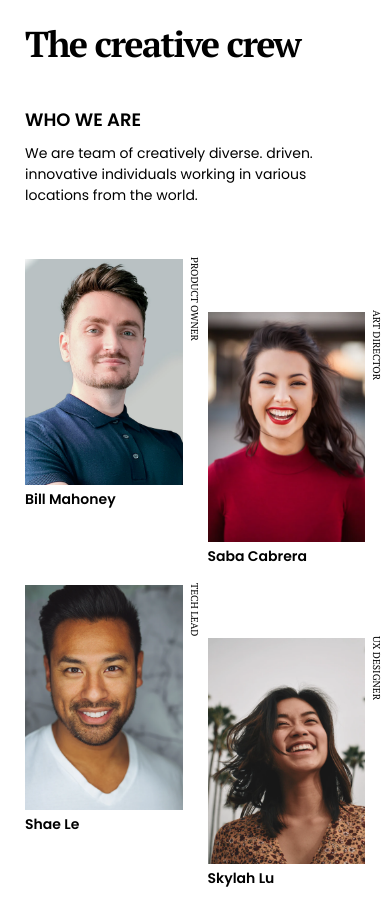
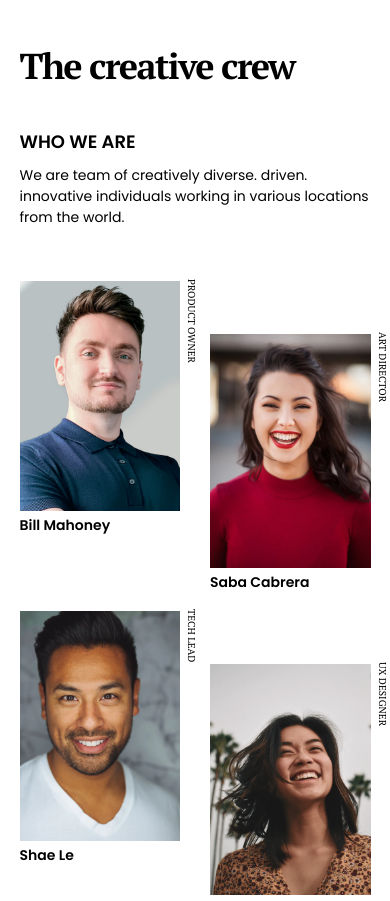
Before and after one commit to brandovidal/my-team-page, a plain HTML site: page index.html in a window 390 px wide. Shown: the top 901 px of the page. Drawn offline with Linux system fonts and the light colour scheme.

Commit message:
Edit README.md and Styles
Signed-off-by: Brando Vidal <yisusdracon@gmail.com>

```diff
--- a/index.html
+++ b/index.html
@@ -18,7 +18,7 @@
       rel="stylesheet"
     />
 
-    <title>Devchallenges</title>
+    <title>My Team Page</title>
     <link rel="stylesheet" href="style.css" />
   </head>
   <body>
--- a/style.css
+++ b/style.css
@@ -33,13 +33,15 @@ p {
   margin: 0;
 }
 
+
 /**** Container ****/
 .container {
   display: flex;
   flex-direction: column;
   justify-content: center;
-  padding: 20px 25px;
+  padding: 5vh 15vw;
 }
+
 
 /**** Heading ****/
 .container .heading {
@@ -57,7 +59,7 @@ p {
   letter-spacing: -0.045em;
   color: var(--color-primary);
   min-width: 290px;
-  margin: 0 215px 0 0;
+  margin: 0 10vw 0 0;
 }
 .container .heading .content .title {
   font-family: var(--font-default);
@@ -78,13 +80,14 @@ p {
   color: var(--color-primary);
 }
 
+
 /**** Gallery ****/
 .container .gallery {
   position: relative;
   display: grid;
   grid-template-columns: repeat(3, 1fr);
   grid-template-rows: repeat(2, 50px 1fr 50px);
-  grid-column-gap: 25px;
+  grid-column-gap: 95px;
   grid-row-gap: 18px;
   margin-bottom: 80px;
 }
@@ -145,6 +148,7 @@ p {
   max-width: 200px;
 }
 
+
 /**** Footer ****/
 .footer {
   position: static;
@@ -160,7 +164,39 @@ p {
   -moz-user-select: none;
 }
 
+
+/**** Media Queries ****/
+@media (max-width: 1440px) {
+  .container {
+    display: flex;
+    flex-direction: column;
+    justify-content: center;
+    padding: 5vh 10vw;
+  }
+  .container .heading .nav {
+    margin: 0 5vw 0 0;
+  }
+  .container .gallery {
+    grid-template-columns: repeat(3, 1fr);
+    grid-template-rows: repeat(2, 50px 1fr 50px);
+    grid-column-gap: 50px;
+    grid-row-gap: 18px;
+  }
+  .container .gallery .card .rotate {
+    top: 155px;
+    max-width: 175px;
+  }
+}
 @media (max-width: 768px) {
+  .container {
+    display: flex;
+    flex-direction: column;
+    justify-content: center;
+    padding: 5vh 5vw;
+  }
+  .container .heading .nav {
+    margin: 0;
+  }
   .container .heading {
     display: flex;
     flex-direction: column;
@@ -176,11 +212,9 @@ p {
     padding-bottom: 15px;
   }
   .container .gallery {
-    position: relative;
-    display: grid;
     grid-template-columns: repeat(2, 1fr);
     grid-template-rows: repeat(3, 35px 1fr 35px);
-    grid-column-gap: 25px;
+    grid-column-gap: 30px;
     grid-row-gap: 18px;
   }
   .container .gallery .card:nth-child(1) {
@@ -207,10 +241,6 @@ p {
     grid-column: 2/3;
     grid-row: 8/10;
   }
-  .container .gallery .card .rotate {
-    font-size: 10px;
-    line-height: 13px;
-  }
   .container .gallery .card .description {
     font-size: 14px;
     line-height: 21px;
@@ -218,9 +248,10 @@ p {
   .container .gallery .card .rotate {
     top: 130px;
     max-width: 150px;
+    font-size: 10px;
+    line-height: 13px;
   }
 }
-
 @media (max-width: 425px) {
   .container .gallery .card .rotate {
     top: 105px;
```
Also changed, not shown: README.md, my-team-page-mobile.png (added), my-team-page.png (added).
